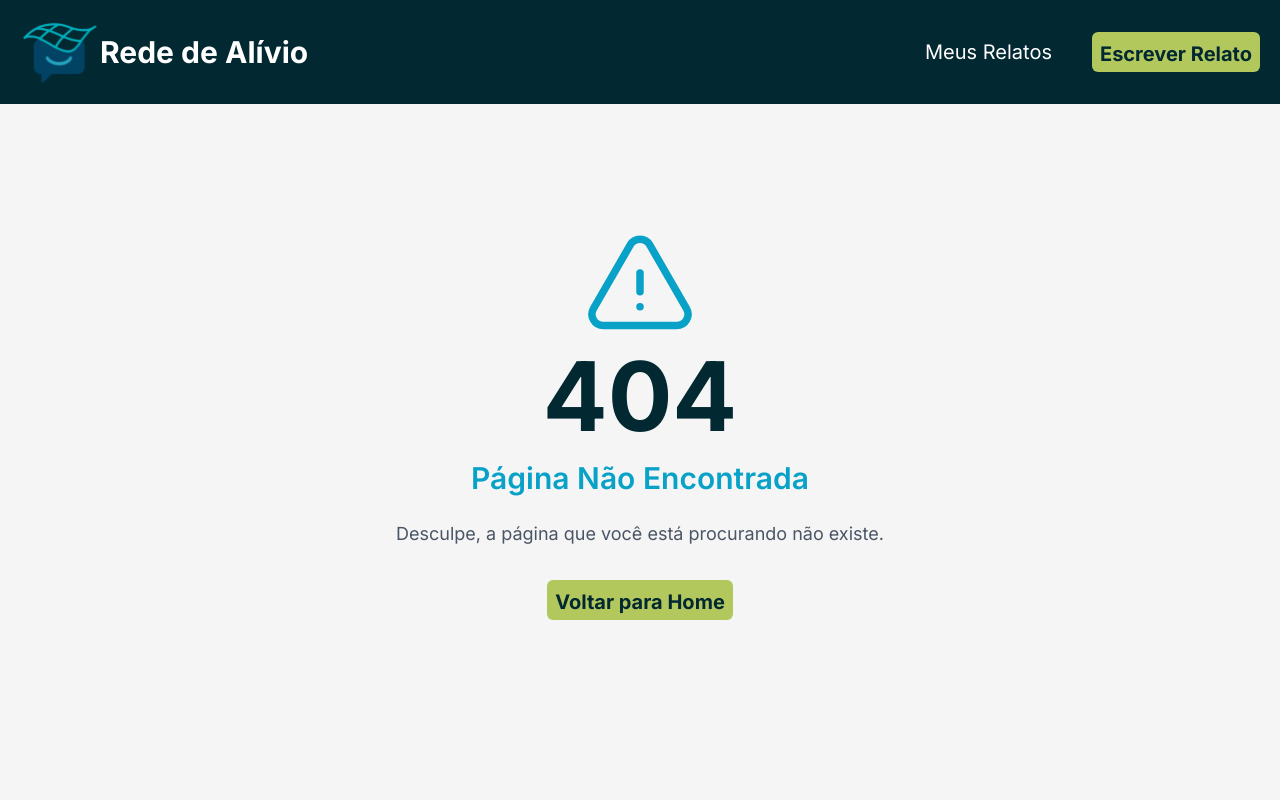
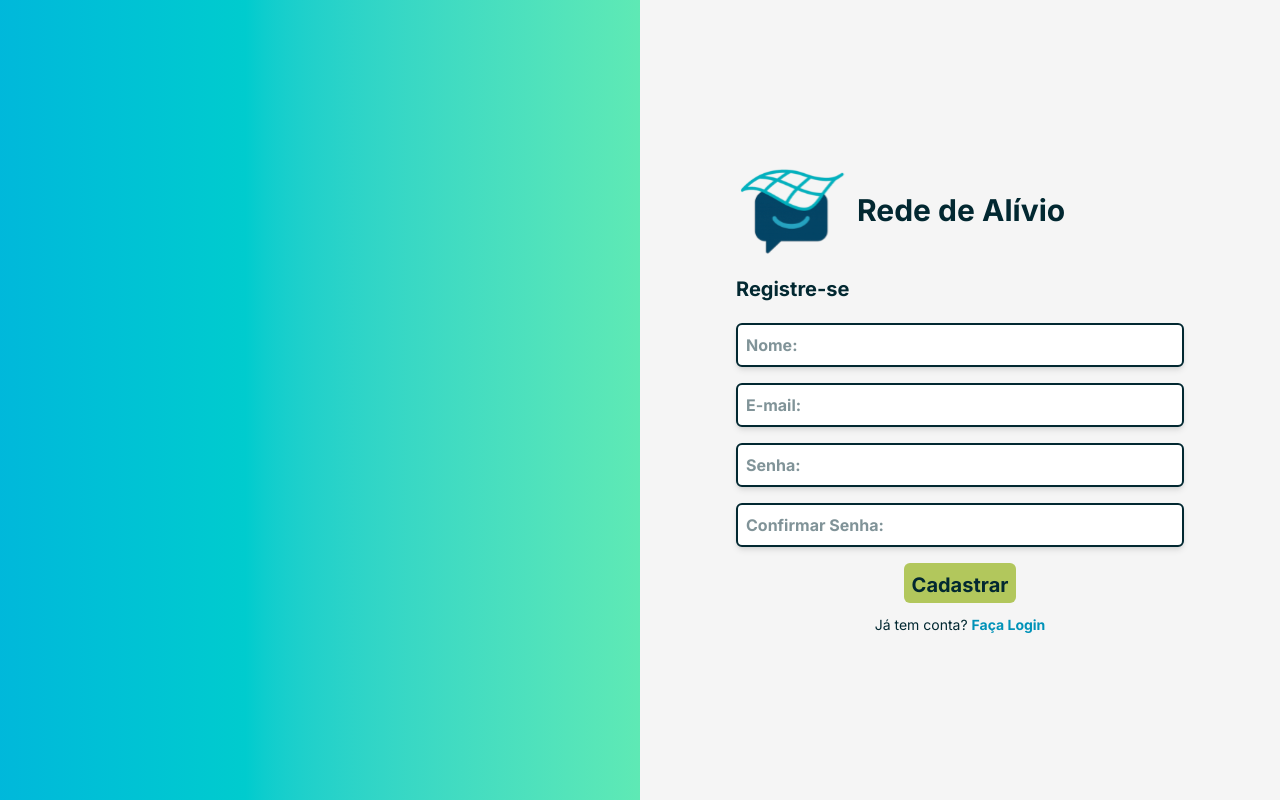
Before and after one commit to FiapudosEAD/gs-rede-apoio-front, a React (Vite) app: page /register in a window 1280 px wide. Before the commit this address had no page. Built offline with nearby package versions, Linux system fonts and the light colour scheme.

Commit message:
add: add new pages Login and Register, also the styles

```diff
--- /dev/null
+++ b/src/pages/login.jsx
@@ -0,0 +1,95 @@
+import { useState } from "react";
+import { useNavigate } from "react-router-dom";
+import InputLabel from "../components/inputLabel.jsx";
+import Button from "../components/button.jsx";
+
+export default function Login() {
+  const navigate = useNavigate();
+  const [formData, setFormData] = useState({
+    email: "",
+    senha: ""
+  });
+  const [error, setError] = useState("");
+
+  const handleChange = (e, key) => {
+    setFormData({ ...formData, [key]: e.target.value });
+  };
+
+  const handleSubmit = async (e) => {
+    e.preventDefault();
+    setError("");
+
+    try {
+      const response = await fetch("http://localhost:8080/api/auth/login", {
+        method: "POST",
+        headers: {
+          "Content-Type": "application/json",
+        },
+        body: JSON.stringify(formData),
+      });
+
+      const data = await response.json();
+
+      if (response.ok && data.success) {
+        localStorage.setItem("user", JSON.stringify(data.data));
+        alert("Login realizado com sucesso!");
+        navigate("/");
+      } else {
+        setError(data.message || "Email ou senha inválidos.");
+      }
+    } catch (err) {
+      console.error(err);
+      setError("Erro de conexão com o servidor.");
+    }
+  };
+
+  return (
+    <div className="flex min-h-screen w-full">
+      <div className="hidden md:block w-1/2 bg-gradient-to-r from-cyan-500 to-emerald-300">
+      </div>
+      <div className="w-full md:w-1/2 flex flex-col justify-center items-center p-8">
+        <div className="w-full max-w-md text-dark-green">
+          <div className="mb-5">
+            <div className="flex items-center gap-2 font-bold text-2xl mb-5">
+                <img src="../src/assets/logo.svg" alt="Logo"></img>
+                <h1 className="text-3xl font-bold">Rede de Alívio</h1>
+            </div>
+            <h2 className="text-xl font-bold">Seja bem-vindo(a)!</h2>
+          </div>
+
+          <form onSubmit={handleSubmit} className="flex flex-col gap-4">
+
+            <div>
+              <InputLabel
+                placeholder="E-mail:"
+                type="email"
+                value={formData.email}
+                onChange={(e) => handleChange(e, "email")}
+              />
+            </div>
+
+            <div>
+              <InputLabel
+                placeholder="Senha:"
+                type="password"
+                value={formData.senha}
+                onChange={(e) => handleChange(e, "senha")}
+              />
+            </div>
+
+            {error && <p className="text-red-600 font-bold text-sm text-center">{error}</p>}
+
+            <div className="flex flex-col gap-3 items-center">
+              <Button label="Entrar" type="submit" />
+
+              <p className="text-sm text-dark-green">
+                Novo aqui? <a href="/register" className="font-bold text-cyan-600 hover:underline">Cadastre-se</a>
+              </p>
+            </div>
+          </form>
+
+        </div>
+      </div>
+    </div>
+  );
+}
--- /dev/null
+++ b/src/pages/register.jsx
@@ -0,0 +1,110 @@
+import { useState } from "react";
+import { useNavigate } from "react-router-dom";
+import InputLabel from "../components/inputLabel.jsx";
+import Button from "../components/button.jsx";
+
+export default function Register() {
+  const navigate = useNavigate();
+  const [formData, setFormData] = useState({
+    nome: "",
+    email: "",
+    senha: ""
+  });
+  const [error, setError] = useState("");
+
+  const handleChange = (e, key) => {
+    setFormData({ ...formData, [key]: e.target.value });
+  };
+
+  const handleSubmit = async (e) => {
+    e.preventDefault();
+    setError("");
+
+    try {
+      const response = await fetch("http://localhost:8080/api/auth/register", {
+        method: "POST",
+        headers: {
+          "Content-Type": "application/json",
+        },
+        body: JSON.stringify(formData),
+      });
+
+      const data = await response.json();
+
+      if (response.ok && data.success) {
+        alert("Cadastro realizado com sucesso!");
+        navigate("/login");
+      } else {
+        setError(data.message || "Erro ao cadastrar.");
+      }
+    } catch (err) {
+      console.error(err);
+      setError("Erro de conexão com o servidor.");
+    }
+  };
+
+  return (
+    <div className="flex min-h-screen w-full">
+      <div className="hidden md:block w-1/2 bg-gradient-to-r from-cyan-500 to-emerald-300">
+      </div>
+      <div className="w-full md:w-1/2 flex flex-col justify-center items-center p-8">
+        <div className="w-full max-w-md text-dark-green">
+          <div className="mb-5">
+            <div className="flex items-center gap-2 font-bold text-2xl mb-5">
+                <img src="../src/assets/logo.svg"></img>
+                <h1 className="text-3xl font-bold">Rede de Alívio</h1>
+            </div>
+            <h2 className="text-xl font-bold">Registre-se</h2>
+          </div>
+
+          <form onSubmit={handleSubmit} className="flex flex-col gap-4">
+
+            <div>
+              <InputLabel
+                placeholder="Nome:"
+                value={formData.nome}
+                onChange={(e) => handleChange(e, "nome")}
+              />
+            </div>
+
+            <div>
+              <InputLabel
+                placeholder="E-mail:"
+                type="email"
+                value={formData.email}
+                onChange={(e) => handleChange(e, "email")}
+              />
+            </div>
+
+            <div>
+              <InputLabel
+                placeholder="Senha:"
+                value={formData.senha}
+                onChange={(e) => handleChange(e, "senha")}
+              />
+            </div>
+
+            <div>
+              <InputLabel
+                placeholder="Confirmar Senha:"
+                value={formData.senha}
+                onChange={(e) => handleChange(e, "senha")}
+              />
+            </div>
+
+            {error && <p className="text-dark-green font-bold text-sm text-center">{error}</p>}
+
+            <div className="flex flex-col gap-3 items-center">
+                <Button label="Cadastrar" type="submit"/>
+
+              <p className="text-sm text-dark-green">
+                Já tem conta? <a href="/login" className="font-bold text-cyan-600 hover:underline">Faça Login</a>
+              </p>
+            </div>
+          </form>
+
+        </div>
+      </div>
+    </div>
+  );
+}
```
Also changed, not shown: src/main.jsx (+5 -3 lines).
